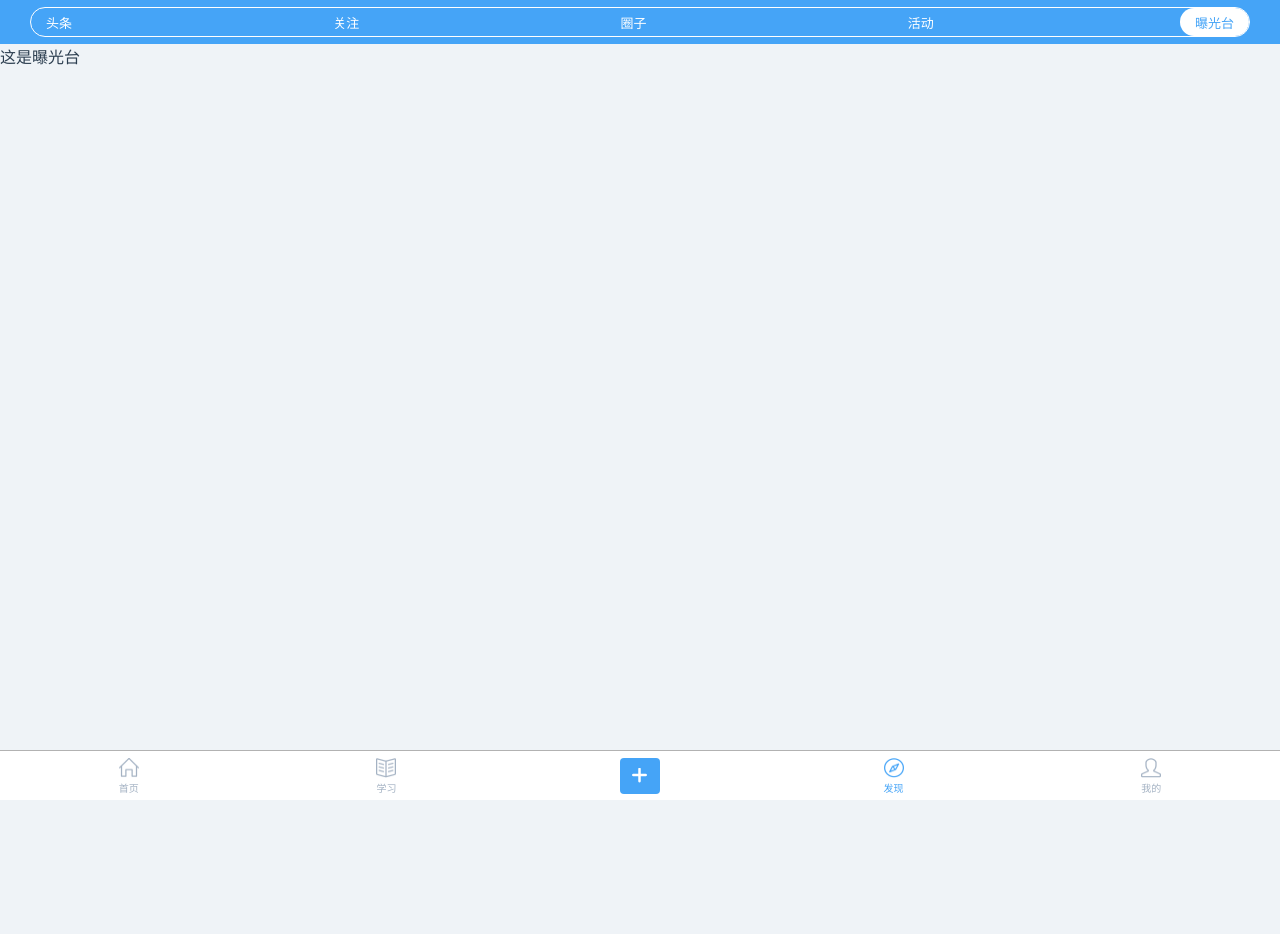
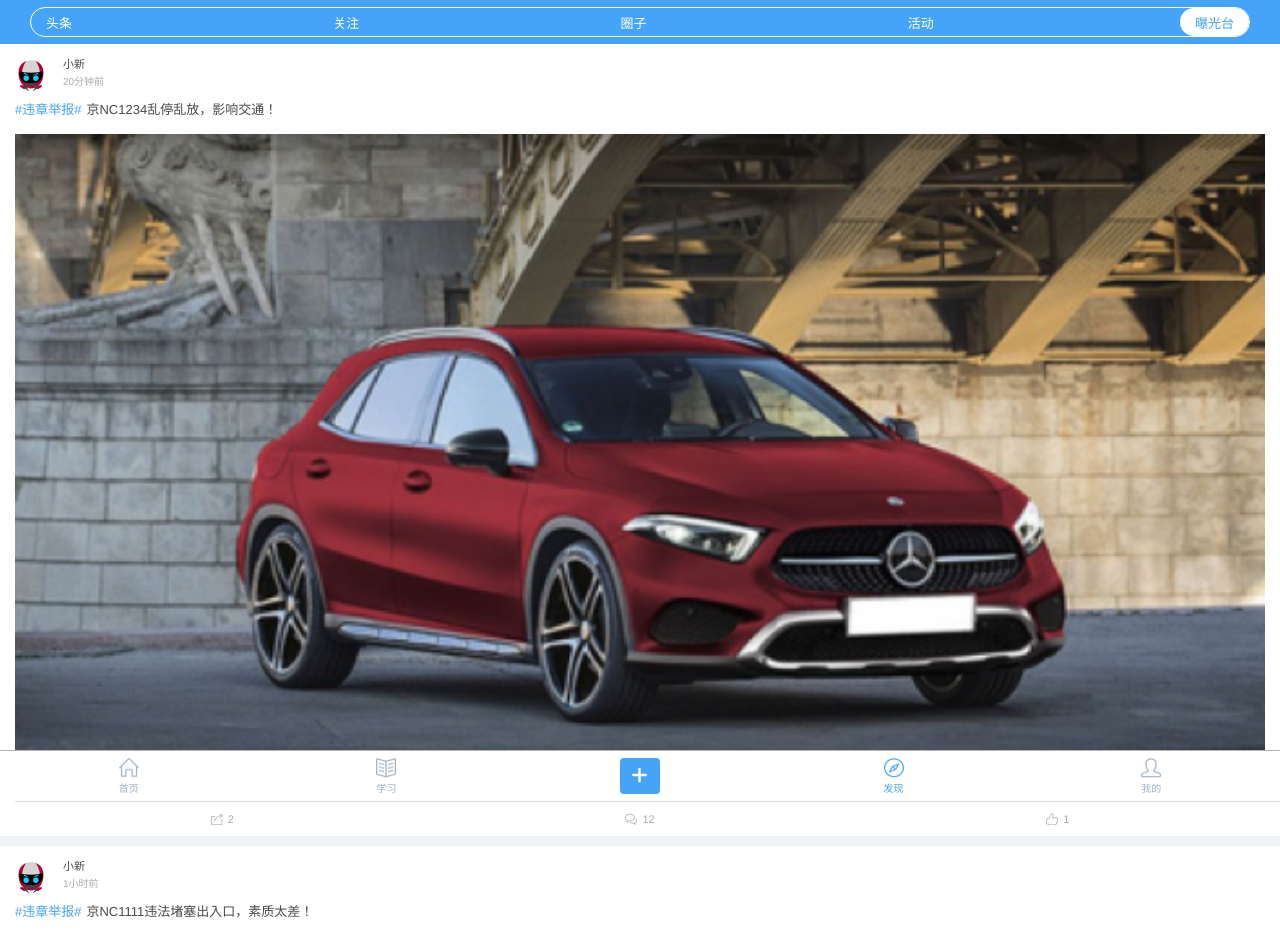
Before and after one commit to Flandre/vue-app-demo, a Vue app: page /#/find/lighthouse in a window 1280 px wide. Shown: the top 934 px of the page. Before the commit the page ends 800 px from the top, so only its background shows below. Built offline with nearby package versions, Linux system fonts and the light colour scheme.

Commit message:
update lighthouse page

```diff
--- a/src/pages/menu-select/find-type/Follow.vue
+++ b/src/pages/menu-select/find-type/Follow.vue
@@ -104,9 +104,6 @@
           }
         ]
       }
-    },
-    mounted() {
-      console.log(this.infoData[0].data)
     },
     beforeMount() {
       /* 返回顶部 */
--- a/src/pages/menu-select/find-type/Lighthouse.vue
+++ b/src/pages/menu-select/find-type/Lighthouse.vue
@@ -1,17 +1,156 @@
 <template>
   <div class="lighthouse">
-    这是曝光台
+    <div class="card-list">
+      <div class="card-item" v-for="(i, index) in cardData">
+        <div class="user-info">
+          <img :src="i.userInfo.avatar" class="avatar">
+          <div class="info-content">
+            <p class="name">{{i.userInfo.name}}</p>
+            <p class="time">{{i.time}}</p>
+          </div>
+        </div>
+        <div class="msg-info">
+          <p class="desc"><em v-if="i.group !== ''">{{i.group}}</em>{{i.desc}}</p>
+          <img :src="i.thumb" class="thumb">
+        </div>
+        <div class="info-source">
+          <div class="source-item">
+            <span class="transmit">{{i.transmit}}</span>
+          </div>
+          <div class="source-item">
+            <span class="comment">{{i.comment}}</span>
+          </div>
+          <div class="source-item">
+            <span class="like">{{i.like}}</span>
+          </div>
+        </div>
+      </div>
+    </div>
   </div>
 </template>
 
 <script>
   export default {
-    name: "lighthouse"
+    name: "lighthouse",
+    data() {
+      return {
+        cardData: [
+          {
+            userInfo: {
+              avatar: require('./images/avatars/avatar6.png'),
+              name: '小新'
+            },
+            time: '20分钟前',
+            group: '#违章举报#',
+            desc: '京NC1234乱停乱放，影响交通！',
+            thumb: require('./images/infopic/infopic1.png'),
+            transmit: 2,
+            comment: 12,
+            like: 1
+          },
+          {
+            userInfo: {
+              avatar: require('./images/avatars/avatar6.png'),
+              name: '小新'
+            },
+            time: '1小时前',
+            group: '#违章举报#',
+            desc: '京NC1111违法堵塞出入口，素质太差！',
+            thumb: require('./images/infopic/infopic2.png'),
+            transmit: 7,
+            comment: 21,
+            like: 3
+          }
+        ]
+      }
+    },
+    beforeMount() {
+      /* 返回顶部 */
+      window.scrollTo(0, 0)
+    },
   }
 </script>
 
 <style lang="less" scoped>
   .lighthouse {
 
+    .card-list {
+      .card-item {
+        padding: 15px 0 0 15px;
+        margin-bottom: 10px;
+        background: #fff;
+        .user-info {
+          display: flex;
+          margin-bottom: 10px;
+          padding-right: 15px;
+          .avatar {
+            width: 32px;
+            height: 32px;
+            border-radius: 16px;
+            margin-right: 16px;
+          }
+          .info-content {
+            .name {
+              color: #4A4A4A;
+              font-size: 11px;
+              line-height: 11px;
+              margin-bottom: 7px;
+            }
+            .time {
+              color: #ABABAB;
+              font-size: 10px;
+              line-height: 10px;
+            }
+          }
+        }
+        .msg-info {
+          padding-right: 15px;
+          border-bottom: 1px solid #dbdbdb;
+          .desc {
+            color: #4A4A4A;
+            font-size: 13px;
+            line-height: 18px;
+            margin-bottom: 15px;
+            em {
+              font-style: normal;
+              color: #45A4F7;
+              margin-right: 5px;
+            }
+          }
+          .thumb {
+            display: block;
+            width: 100%;
+            height: auto;
+            margin-bottom: 15px;
+          }
+        }
+        .info-source {
+          display: flex;
+          padding-right: 15px;
+          .source-item {
+            flex-grow: 1;
+            text-align: center;
+            span {
+              color: #ABABAB;
+              font-size: 11px;
+              line-height: 34px;
+              padding-left: 17px;
+              background-size: 12px 13px;
+              background-position: left center;
+              background-repeat: no-repeat;
+              &.transmit {
+                background-image: url("./images/icons/transmitIcon.png");
+              }
+              &.comment {
+                background-image: url("./images/icons/commentIcon.png");
+              }
+              &.like {
+                background-image: url("./images/icons/likeIcon.png");
+              }
+            }
+          }
+        }
+      }
+    }
   }
 </style>
```
